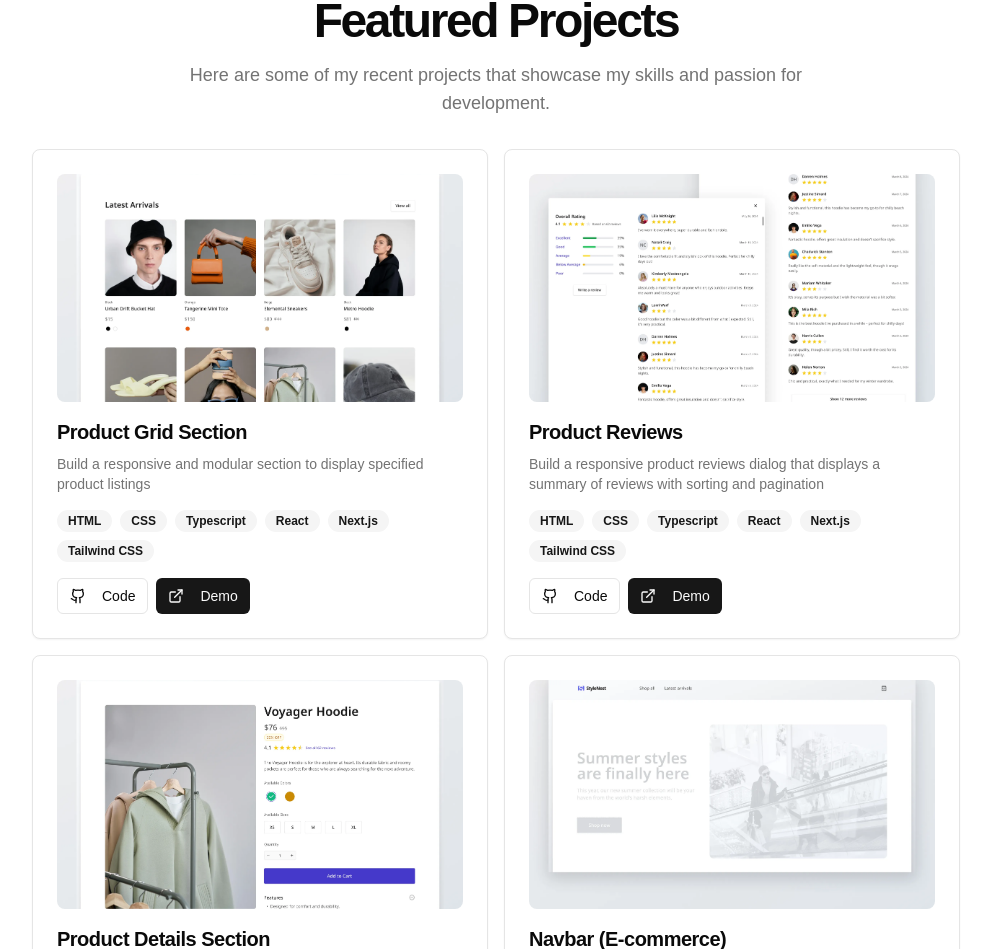
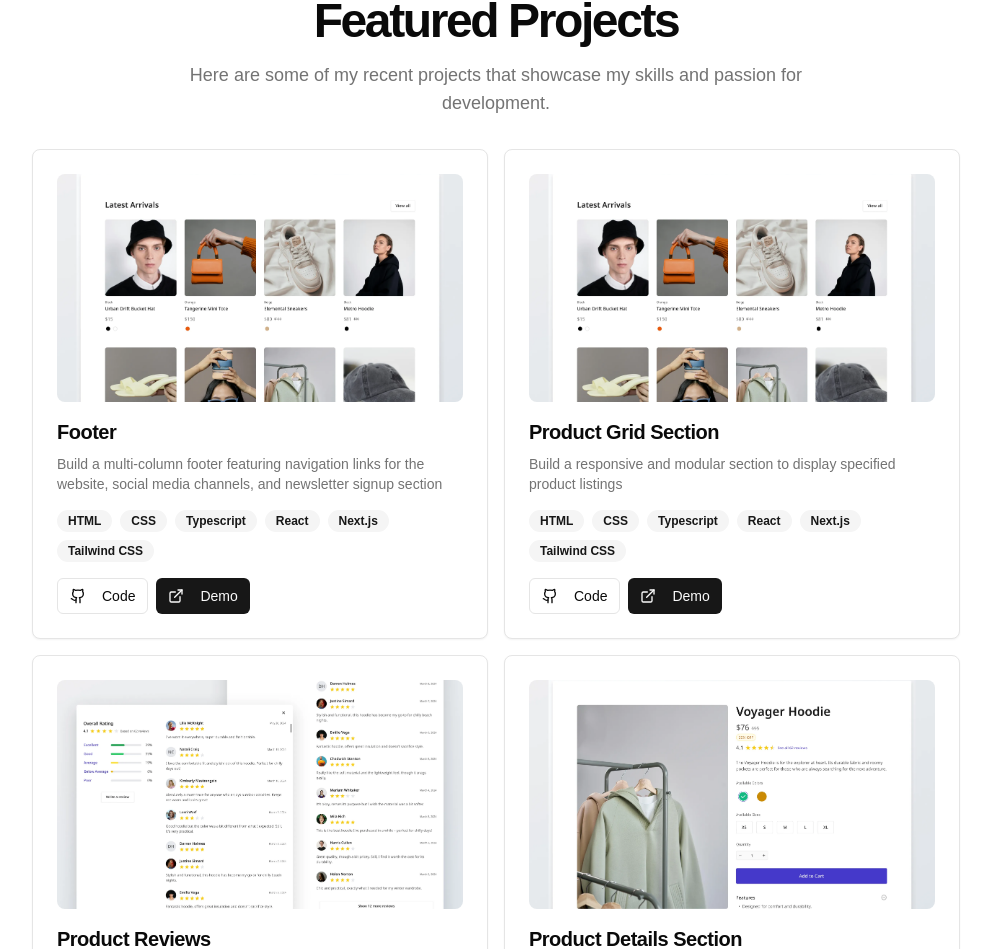
Before and after one commit to adam-wrote-this/my-portfolio, a Next.js app: page / in a window 1280 px wide. Shown: the part 949-1898 px from the top of the page, without its empty margins (144-1135 px from the left). Built offline with nearby package versions, Linux system fonts and the light colour scheme.

Commit message:
feat: Add footer project details to showcase section

```diff
--- a/app/page.tsx
+++ b/app/page.tsx
@@ -22,6 +22,15 @@ import Image from 'next/image'
 
 export default function Showcase() {
   const projects = [
+    {
+      title: 'Footer',
+      description:
+        'Build a multi-column footer featuring navigation links for the website, social media channels, and newsletter signup section',
+      image: 'product-grid-section.webp',
+      tags: ['HTML', 'CSS', 'Typescript', 'React', 'Next.js', 'Tailwind CSS'],
+      github: 'https://github.com/adam-wrote-this/footer',
+      demo: 'https://footer-rho-seven.vercel.app/'
+    },
     {
       title: 'Product Grid Section',
       description:
```
